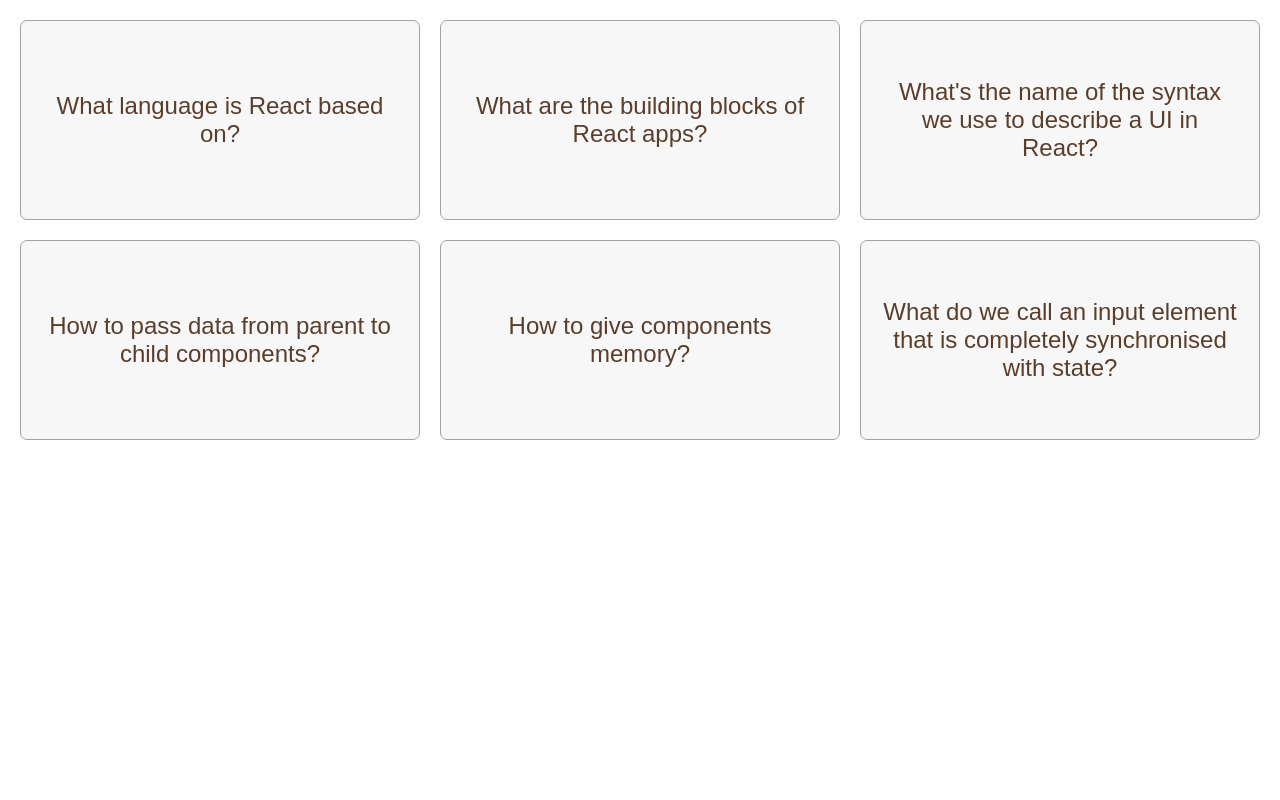
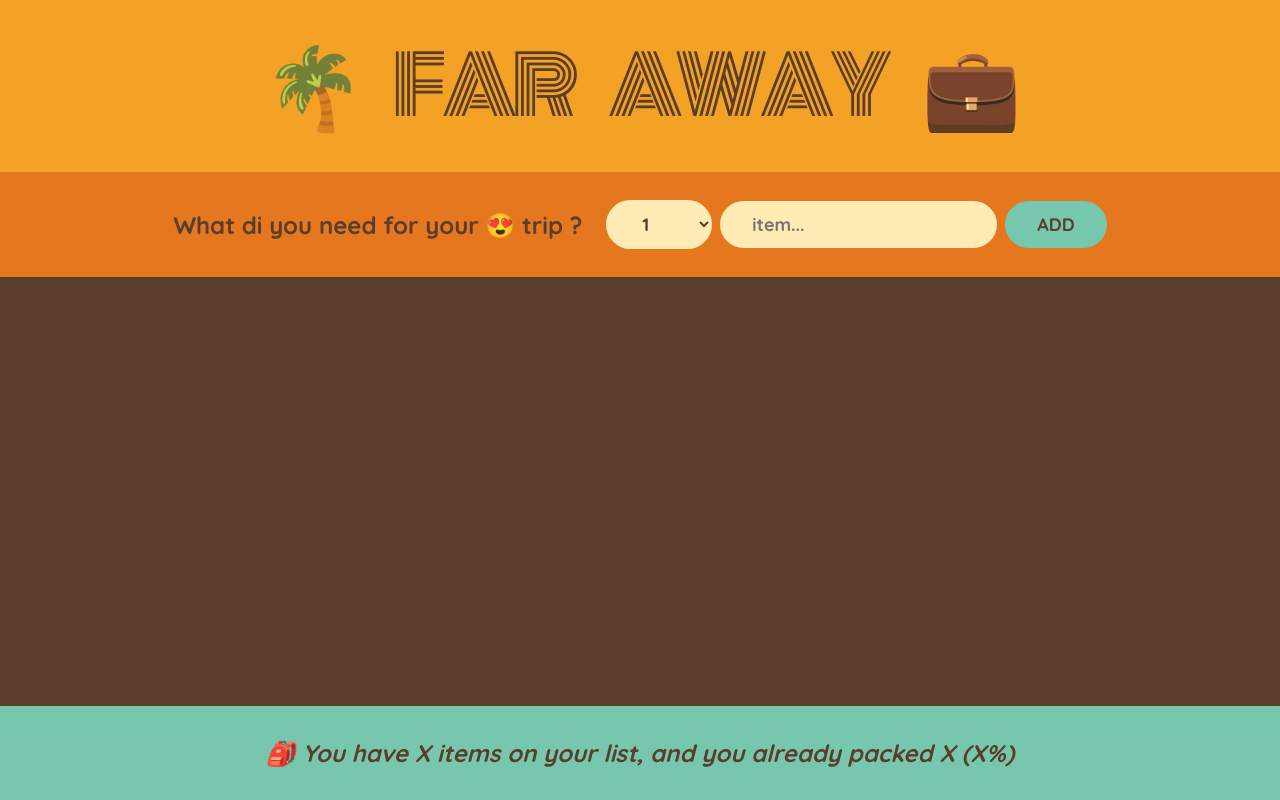
Before and after one commit to khan632/react-practice, a React app in the folder travel app/far-away/: page / in a window 1280 px wide. Built offline with nearby package versions, Linux system fonts and the light colour scheme; the HTML template or start-up script is replaced by a standard one.

Commit message:
Add lifting data from parents to multiple child like form and packingList

```diff
--- a/travel app/far-away/src/App.jsx
+++ b/travel app/far-away/src/App.jsx
@@ -1,3 +1,4 @@
+import { useState } from "react";
 import FlashCard from "./challenge/FlashCard";
 import Form from "./components/Form";
 import Logo from "./components/Logo";
@@ -5,14 +6,24 @@
 import Stats from "./components/Stats";
 
 export default function App () {
+  // whole useState and handleItem function move out from form component
+  // to parent component so that there children should use Data
+  // this process called lifting up the state
+  // when we pass both setter fn and state to child this is also known as child to parent data flow
+    const [item, setItem] = useState([]);
+
+    function handleAddItem(item) {
+    setItem((items) => [...items, item]);
+  }
+
   return(
-    // <div className="app">
-    //   <Logo />
-    //   <Form />
-    //   <PackingList />
-    //   <Stats />
-    // </div>
-    <FlashCard />
+    <div className="app">
+      <Logo />
+      <Form onHandleAddItem={handleAddItem} />
+      <PackingList items={item} />
+      <Stats />
+    </div>
+    // <FlashCard />
   )
 }
 
--- a/travel app/far-away/src/components/Form.jsx
+++ b/travel app/far-away/src/components/Form.jsx
@@ -1,6 +1,6 @@
 import React, { useState } from 'react'
 
-const Form = () => {
+const Form = ({ onHandleAddItem }) => {
   const [description, setDescription] = useState("");
   const [quantity, setQuantity] = useState(1);
 
@@ -9,6 +9,7 @@
     if(!description) return;
 
     const newItem = { description, quantity, packed: false, id: Date.now() };
+    onHandleAddItem(newItem);
     console.log(newItem);
     setDescription("");
     setQuantity(1);
--- a/travel app/far-away/src/components/PackingList.jsx
+++ b/travel app/far-away/src/components/PackingList.jsx
@@ -1,12 +1,12 @@
 import React from 'react'
-import { initialItems } from '../constant'
+// import { initialItems } from '../constant'
 
-const PackingList = () => {
+const PackingList = ({ items }) => {
   return (
     <div className="list">
         <ul className='overflow-hidden'>
             {
-                initialItems.map((item) => <Item item={item} />)
+                items.map((item) => <Item item={item} />)
             }
         </ul>
     </div>
```
